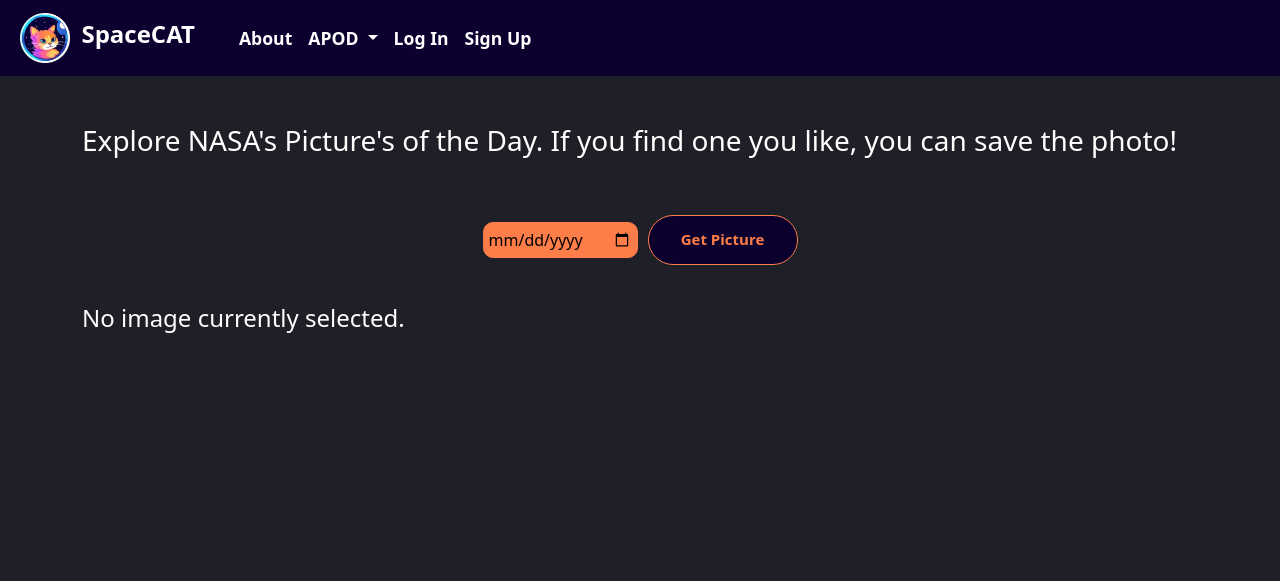
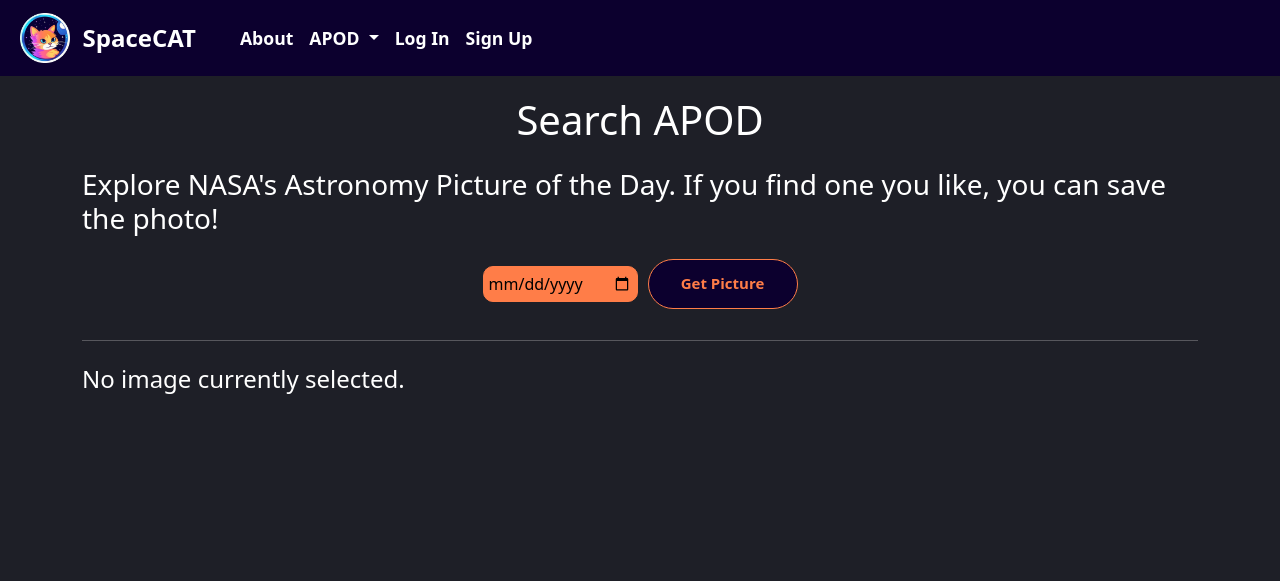
Before and after one commit to AmritpalC/SpaceCAT, a Django app: page /apod/ in a window 1280 px wide. Shown: the top 581 px of the page. Run offline with Django 4.2, Linux system fonts and the light colour scheme; some libraries are stand-ins or nearby versions.

Commit message:
minor styling

```diff
--- a/main_app/static/css/style.css
+++ b/main_app/static/css/style.css
@@ -209,6 +209,11 @@ h3 {
   font-weight: bold;
 }
 
+.logo-app-name {
+  display: flex;
+  align-items: center;
+}
+
 .nav-link {
   color: white;
   font-size: 1.1rem;
@@ -377,7 +382,7 @@ form {
   justify-content: space-between;
   align-items: center;
   height: 60px;
-  padding-top: 15px;
+  padding: 15px 0px;
 }
 
 .modal-color {
--- a/main_app/templates/apod/index.html
+++ b/main_app/templates/apod/index.html
@@ -1,8 +1,9 @@
 {% extends 'base.html' %}
 {% block content %}
 
-<div class="mt-5">
-    <h3>Explore NASA's Picture's of the Day. If you find one you like, you can save the photo!</h3>
+<div>
+    <h1>Search APOD</h1>
+    <h3 class="mt-4">Explore NASA's Astronomy Picture of the Day. If you find one you like, you can save the photo!</h3>
 </div>
 
 <div id="apod-idx-save">
@@ -16,6 +17,7 @@
     <h4>{{ message }}</h4>
     {% endif %}
 </div>
+<hr>
 <div class="mt-4">
     {% if imageData %}
     <h1> {{ imageData.title }}</h1>
@@ -26,7 +28,7 @@
             <span>
                 <form action="{% url 'apod_save' %}" method="GET">
                     <input type="hidden" name="date" value="{{ selected_date }}">
-                    <input class="btn-savephoto" type="submit" value="Save Photo">
+                    <input class="btn-savephoto" type="submit" value="  Save Photo 🧡  ">
                 </form>
             </span>
         </div>
--- a/main_app/templates/base.html
+++ b/main_app/templates/base.html
@@ -22,7 +22,7 @@
     <a class="navbar-brand" href="{% url 'home' %}">
       <div class="logo-app-name">
         <img src="{% static 'css/media/spacecat.png' %}" class="cat-logo"/>
-        <span class="app-title">&nbsp;SpaceCAT</span>
+        <span class="app-title">&nbsp;&nbsp;SpaceCAT</span>
       </div>
     </a>
     <button class="navbar-toggler" type="button" data-toggle="collapse" data-target="#navbarNavDropdown" aria-controls="navbarNavDropdown" aria-expanded="false" aria-label="Toggle navigation">
--- a/main_app/templates/home.html
+++ b/main_app/templates/home.html
@@ -15,7 +15,7 @@
 <div class="card w-100 p-3 bg-dark text-white border-light mb-3 mt-4">
   <h2 class="card-title">{{ random_apod.title }}</h2>
   <a href="{% url 'apod_detail' random_apod.id %}">
-    <img src="{{ random_apod.url }}" class="img-fluid" alt="Responsive image"></a>
+    <img src="{{ random_apod.url }}" class="img-fluid mt-2" alt="Responsive image"></a>
   <div class="card-body">
     <h3 class="card-text">{{ random_apod.date }}</h3>
   </div>
```
